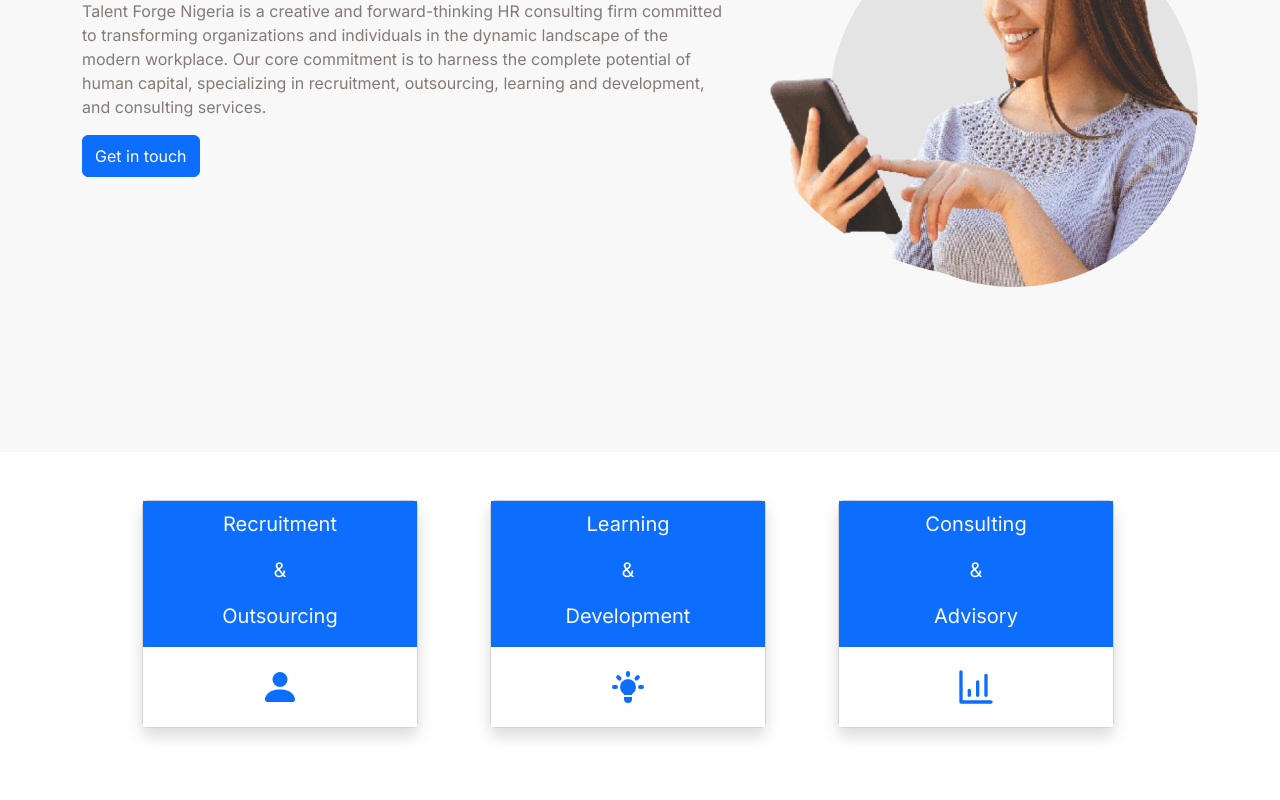
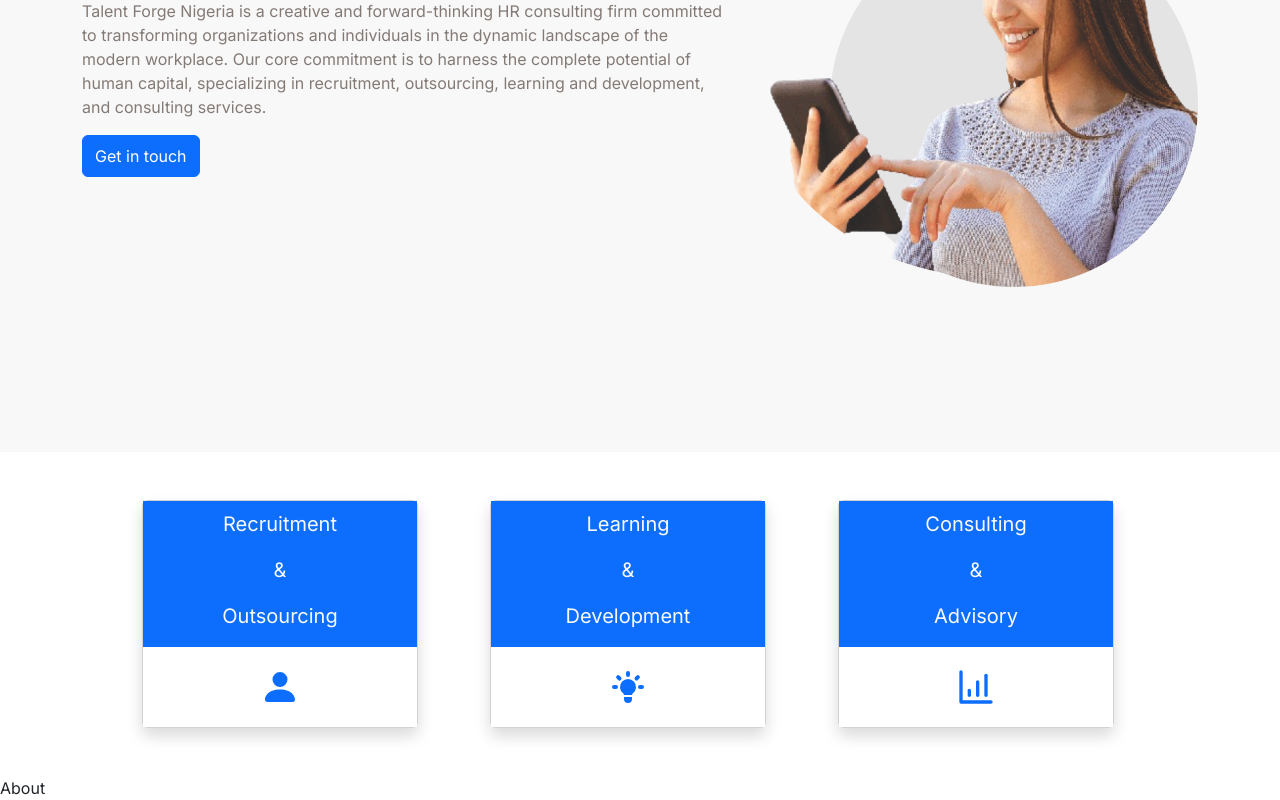
Before and after one commit to Jerryemmanuel01/Talent-Forge, a React (Vite) app: page / in a window 1280 px wide. Shown: the part 358-1158 px from the top of the page. Before the commit the page ends 1134 px from the top, so only its background shows below. Built offline with nearby package versions, Linux system fonts and the light colour scheme.

Commit message:
about section added

```diff
--- a/src/App.jsx
+++ b/src/App.jsx
@@ -1,4 +1,5 @@
 import NavBar from './components/NavBar'
+import About from './home/About'
 import Home from './home/Home'
 import Intro from './home/Intro'
 
@@ -8,6 +9,7 @@
       <NavBar/>
       <Home />
       <Intro />
+      <About />
     </>
   )
 }
--- /dev/null
+++ b/src/home/About.jsx
@@ -0,0 +1,9 @@
+import React from 'react'
+
+const About = () => {
+  return (
+    <div>About</div>
+  )
+}
+
+export default About
```
